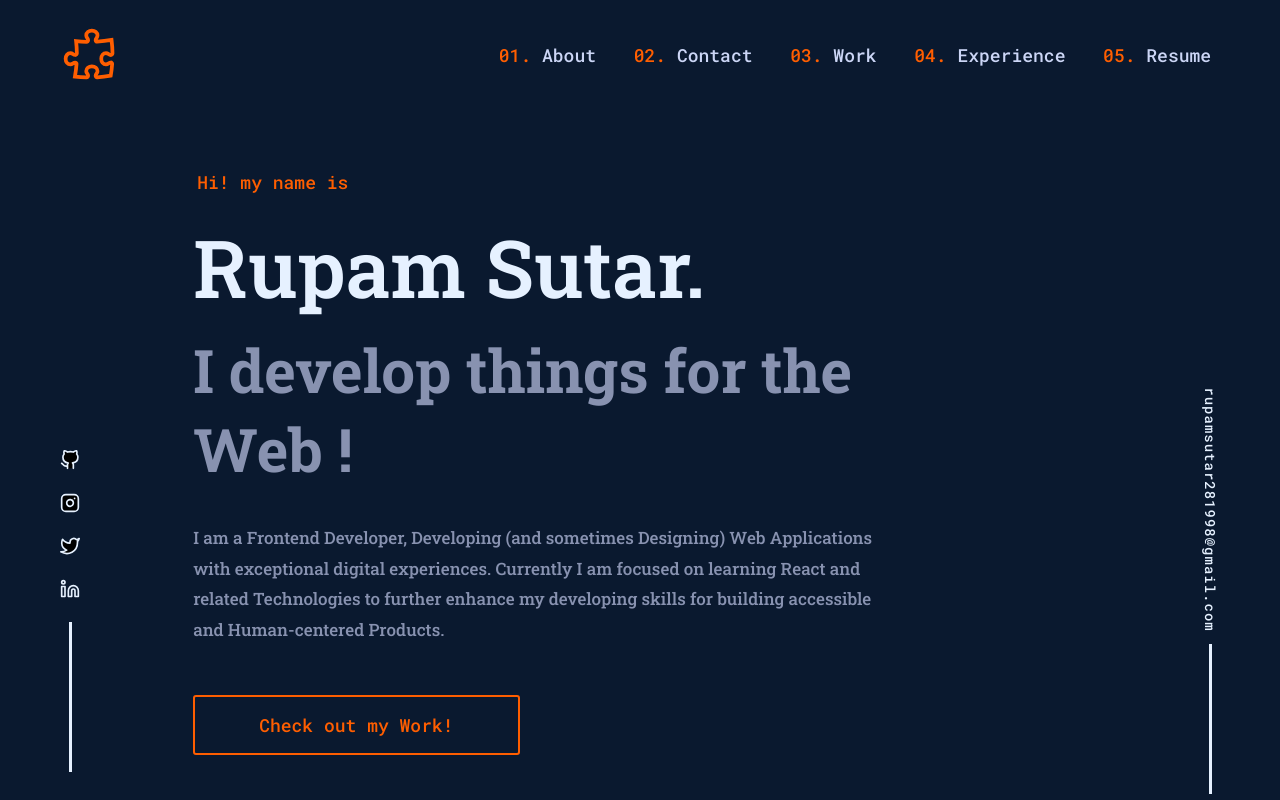
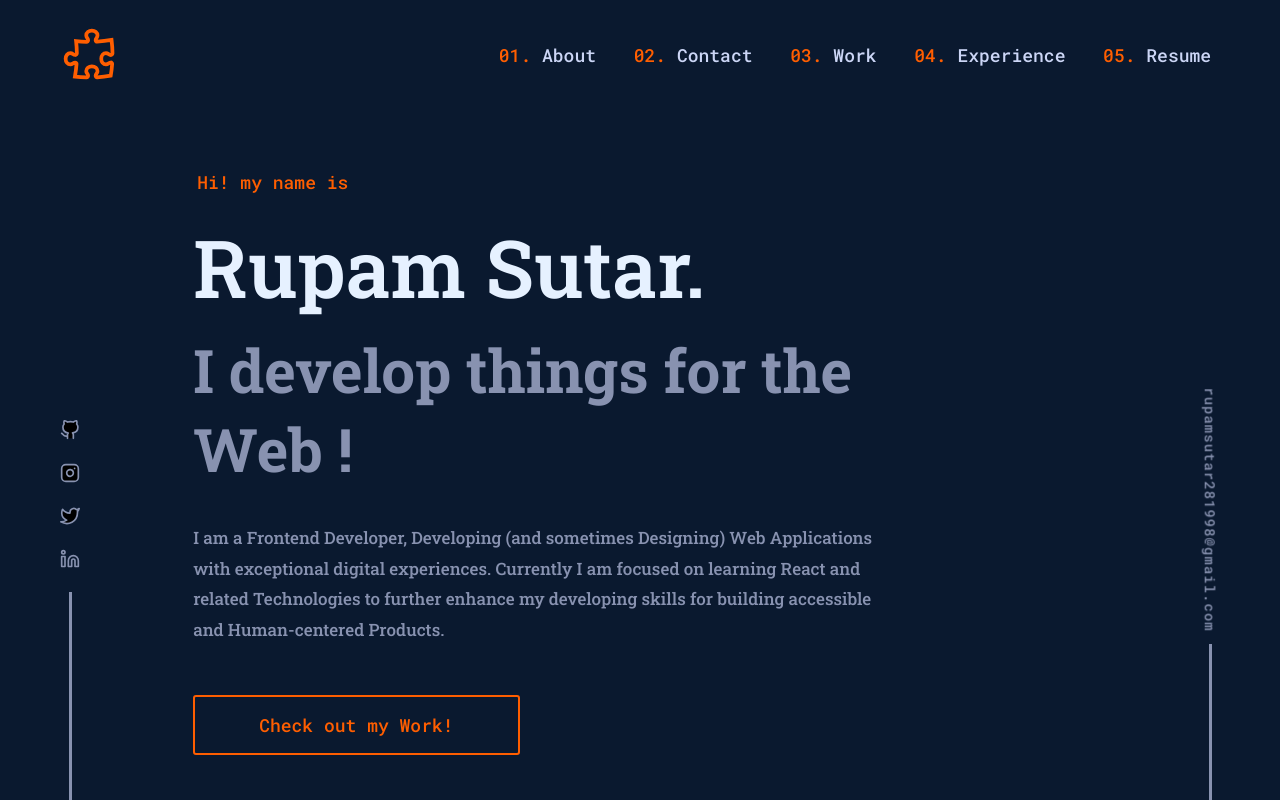
Before and after one commit to rupamsutar/Portfolio, a React (Create React App) app: page / in a window 1280 px wide. Shown: the top 800 px of the page. Built offline with nearby package versions, Linux system fonts and the light colour scheme.

Commit message:
hover effect added to email

```diff
--- a/src/Components/UI/icons-and-email.js
+++ b/src/Components/UI/icons-and-email.js
@@ -69,7 +69,9 @@ const Icons_and_email = () => {
                 </ul>
             </div>
             <div className={classes["email-link"]}>
-                <p className={classes["email"]}>rupamsutar281998@gmail.com</p>
+                <div className={classes["email-effect"]}>
+                    <p className={classes["email"]}>rupamsutar281998@gmail.com</p>
+                </div>
                 <div className={classes["fake-div"]}><p></p></div>
             </div>
         </>
--- a/src/Components/UI/icons-and-email.module.css
+++ b/src/Components/UI/icons-and-email.module.css
@@ -1,7 +1,12 @@
+
+
 .icons-fixed, .email-link {
     display: flex;
     flex-direction: column;
     align-items: center;
+
+    animation: appear 0.5s ease-out 1.5s;
+    animation-fill-mode: backwards;
 }
 
 .icons-fixed {
@@ -9,7 +14,7 @@
     gap:18px;
 
     position: fixed;
-    top: 450px;
+    top: 420px;
     left: 60px;
 }
 
@@ -17,6 +22,7 @@
     height: 20px;
     width: 20px;
     transition: all 0.3s;
+    stroke: #8892b0;
 }
 
 .svg-icon:hover {
@@ -26,8 +32,8 @@
 
 .fake-div {
     width:-1px;
-    height:150px;
-    border-right: 3px solid #e6f1ff;
+    height:250px;
+    border-right: 3px solid #8892b0;
 }
 
 .email-link {
@@ -42,10 +48,33 @@
 }
 
 .email {
-    color: #e6f1ff;
+    color: #8892b0;
     font-family: Roboto Mono, sans-serif;
     font-size: 14px;
     font-weight: 400;
     letter-spacing: 1px;
     transform: rotate(90deg);
+
+    transition: all 0.3s;
 }
+.email:hover {
+    color: #ff5e00;
+}
+
+.email-effect {
+    transition: all 0.3s;
+}
+
+.email-effect:hover {
+    transform: translate(0, -6px);
+}
+
+@keyframes appear {
+    0% {
+      visibility: hidden;
+    }
+
+    100% {
+      visibility: visible;
+    }
+  }
```
Also changed, not shown: src/index.css (line endings or trailing spaces).
